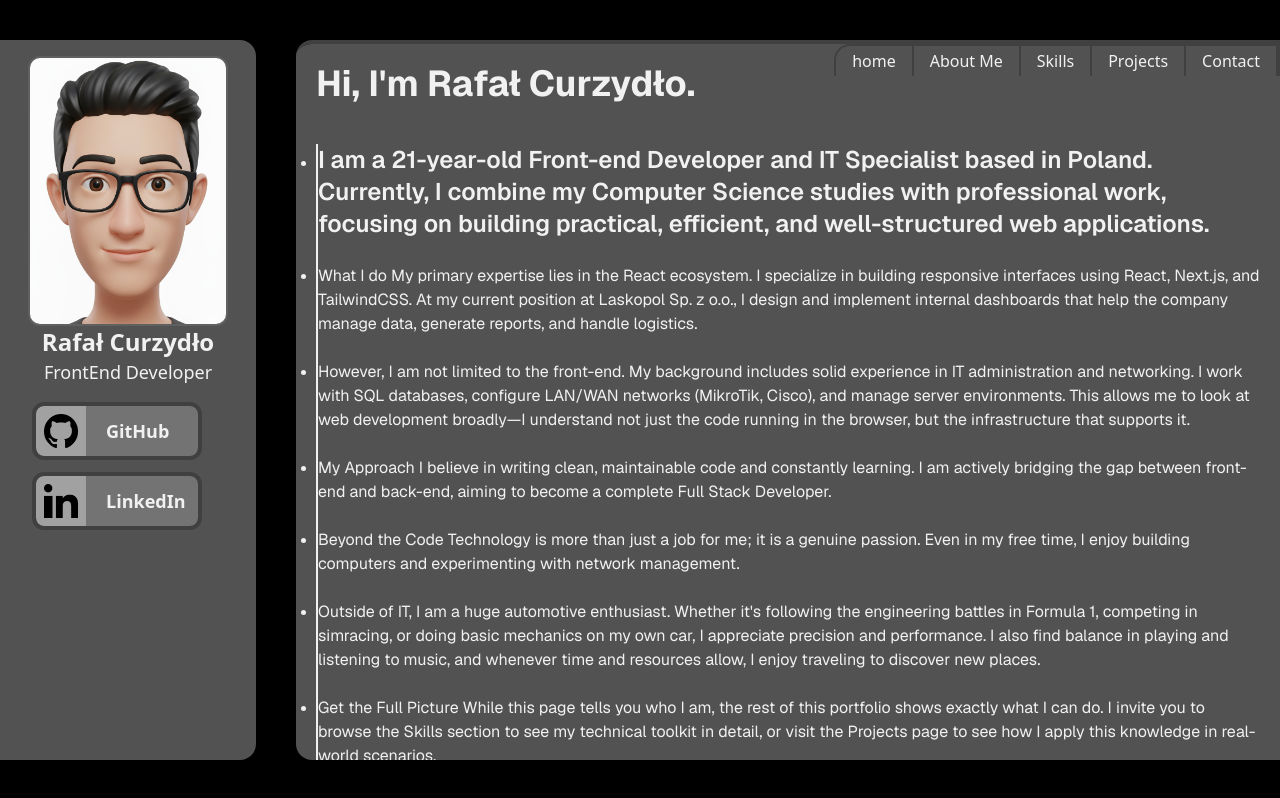
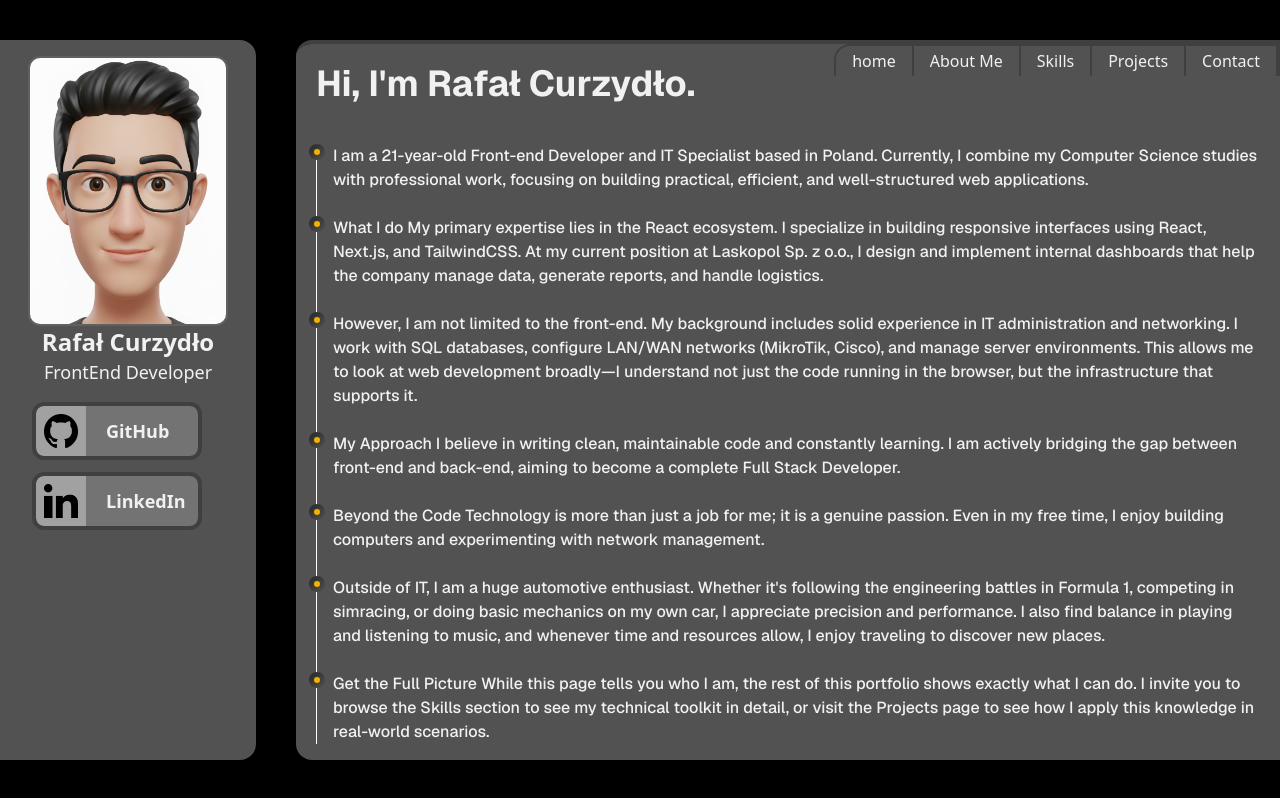
Before and after one commit to Szadolowski/Its-me, a Next.js app: page /about_me in a window 1280 px wide. Built offline with nearby package versions, Linux system fonts and the light colour scheme.

Commit message:
Refactor About Me page; extract content into ElementList component for improved readability and maintainability

```diff
--- a/app/about_me/page.tsx
+++ b/app/about_me/page.tsx
@@ -1,81 +1,22 @@
+import ElementList from "@/components/element-list";
+
 export default function AboutMePage() {
-  const calculateYearsSince = (date: string) => {
-    const startDate = new Date(date);
-    const today = new Date();
-    let years = today.getFullYear() - startDate.getFullYear();
-    const m = today.getMonth() - startDate.getMonth();
-    if (m < 0 || (m === 0 && today.getDate() < startDate.getDate())) {
-      years--;
-    }
-    return years;
+  const dataText = {
+    title: "Hi, I'm Rafał Curzydło.",
+    text: [
+      "I am a 21-year-old Front-end Developer and IT Specialist based in Poland. Currently, I combine my Computer Science studies with professional work, focusing on building practical, efficient, and well-structured web applications.",
+      "What I do My primary expertise lies in the React ecosystem. I specialize in building responsive interfaces using React, Next.js, and TailwindCSS. At my current position at Laskopol Sp. z o.o., I design and implement internal dashboards that help the company manage data, generate reports, and handle logistics.",
+      "However, I am not limited to the front-end. My background includes solid experience in IT administration and networking. I work with SQL databases, configure LAN/WAN networks (MikroTik, Cisco), and manage server environments. This allows me to look at web development broadly—I understand not just the code running in the browser, but the infrastructure that supports it.",
+      "My Approach I believe in writing clean, maintainable code and constantly learning. I am actively bridging the gap between front-end and back-end, aiming to become a complete Full Stack Developer.",
+      "Beyond the Code Technology is more than just a job for me; it is a genuine passion. Even in my free time, I enjoy building computers and experimenting with network management.",
+      "Outside of IT, I am a huge automotive enthusiast. Whether it's following the engineering battles in Formula 1, competing in simracing, or doing basic mechanics on my own car, I appreciate precision and performance. I also find balance in playing and listening to music, and whenever time and resources allow, I enjoy traveling to discover new places.",
+      "Get the Full Picture While this page tells you who I am, the rest of this portfolio shows exactly what I can do. I invite you to browse the Skills section to see my technical toolkit in detail, or visit the Projects page to see how I apply this knowledge in real-world scenarios.",
+    ],
   };
 
   return (
     <>
-      <h2 className="text-4xl font-bold text-left">Hi, I'm Rafał Curzydło.</h2>
-      <ul className="flex flex-col gap-6 list-disc border-l-2 pl-[14]">
-        <li>
-          <h3 className="text-2xl font-semibold">
-            I am a {calculateYearsSince("2004-03-16")}-year-old Front-end
-            Developer and IT Specialist based in Poland. Currently, I combine my
-            Computer Science studies with professional work, focusing on
-            building practical, efficient, and well-structured web applications.
-          </h3>
-        </li>
-        <li>
-          <p>
-            What I do My primary expertise lies in the React ecosystem. I
-            specialize in building responsive interfaces using React, Next.js,
-            and TailwindCSS. At my current position at Laskopol Sp. z o.o., I
-            design and implement internal dashboards that help the company
-            manage data, generate reports, and handle logistics.
-          </p>
-        </li>
-        <li>
-          <p>
-            However, I am not limited to the front-end. My background includes
-            solid experience in IT administration and networking. I work with
-            SQL databases, configure LAN/WAN networks (MikroTik, Cisco), and
-            manage server environments. This allows me to look at web
-            development broadly—I understand not just the code running in the
-            browser, but the infrastructure that supports it.
-          </p>
-        </li>
-        <li>
-          <p>
-            My Approach I believe in writing clean, maintainable code and
-            constantly learning. I am actively bridging the gap between
-            front-end and back-end, aiming to become a complete Full Stack
-            Developer.
-          </p>
-        </li>
-        <li>
-          <p>
-            Beyond the Code Technology is more than just a job for me; it is a
-            genuine passion. Even in my free time, I enjoy building computers
-            and experimenting with network management.
-          </p>
-        </li>
-        <li>
-          <p>
-            Outside of IT, I am a huge automotive enthusiast. Whether it's
-            following the engineering battles in Formula 1, competing in
-            simracing, or doing basic mechanics on my own car, I appreciate
-            precision and performance. I also find balance in playing and
-            listening to music, and whenever time and resources allow, I enjoy
-            traveling to discover new places.
-          </p>
-        </li>
-        <li>
-          <p>
-            Get the Full Picture While this page tells you who I am, the rest of
-            this portfolio shows exactly what I can do. I invite you to browse
-            the Skills section to see my technical toolkit in detail, or visit
-            the Projects page to see how I apply this knowledge in real-world
-            scenarios.
-          </p>
-        </li>
-      </ul>
+      <ElementList data={dataText}></ElementList>
     </>
   );
 }
--- /dev/null
+++ b/components/element-list.tsx
@@ -0,0 +1,23 @@
+export default function ElementList({
+  data,
+}: {
+  data: { title: string; text: string[] };
+}) {
+  return (
+    <>
+      <h2 className="text-4xl font-bold text-left">Hi, I'm Rafał Curzydło.</h2>
+      <ul className="border-l border-white pl-4 space-y-6">
+        {data.text.map((item, index) => {
+          return (
+            <li key={index} className="relative flex flex-col space-y-1">
+              <span className="absolute -left-6 transform -translate-y-1/2 top-2 w-4 h-4 bg-linear-to-br from-neutral-800 to-neutral-600 rounded-full flex items-center justify-center">
+                <span className="bg-yellow-500 w-1.5 h-1.5 rounded-full"></span>
+              </span>
+              <h4 className="font-medium text-base">{item}</h4>
+            </li>
+          );
+        })}
+      </ul>
+    </>
+  );
+}
--- a/package.json
+++ b/package.json
@@ -18,6 +18,7 @@
     "@types/node": "^20",
     "@types/react": "^19",
     "@types/react-dom": "^19",
+    "baseline-browser-mapping": "^2.9.0",
     "eslint": "^9",
     "eslint-config-next": "16.0.1",
     "tailwindcss": "^4",
```
Also changed, not shown: 1 other file (tests, documents, lock files or other folders).
